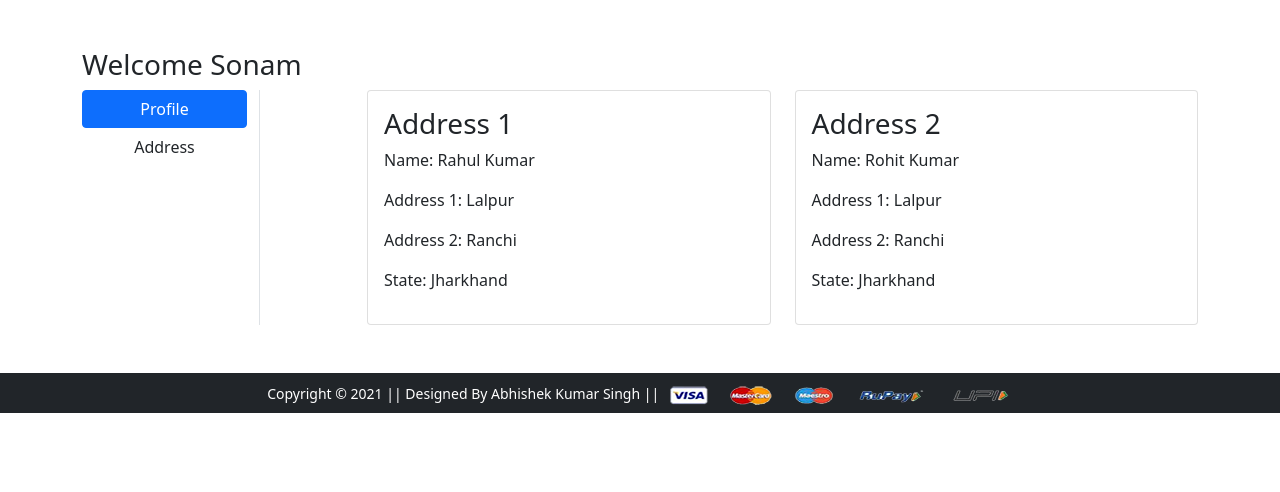
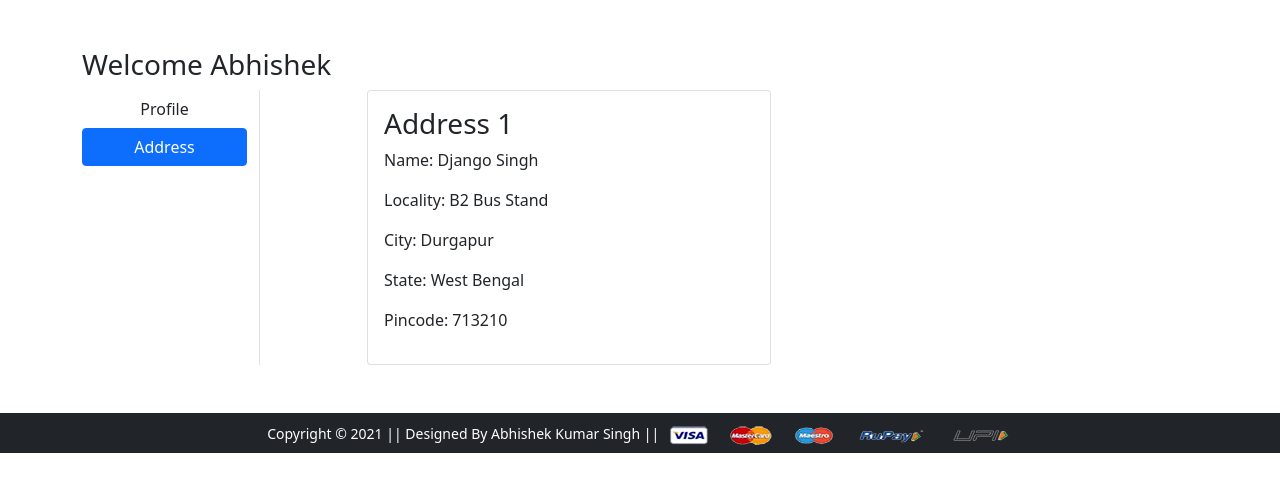
Before and after one commit to Abhishek-003/Django_Ecommerce_website, a Django app: page /address/ in a window 1280 px wide. Shown: the part 56-548 px from the top of the page. Run offline with Django 4.2, Linux system fonts and the light colour scheme; a user stored in the database is signed in; data comes from the database, SQL or seed files in the repository; both versions use the stored data as it was after the commit; parts of the project's set-up code (start-up, migrations or seed data) failed here and were passed over; some libraries are stand-ins or nearby versions.

Commit message:
Modified Profile and Address Page

```diff
--- a/app/templates/app/address.html
+++ b/app/templates/app/address.html
@@ -1,40 +1,32 @@
 {% extends 'app/base.html' %}
 {% load static %}
-{% block title %}Buy Now{% endblock title %}
+{% block title %}Address{% endblock title %}
 {% block main-content %}
 <div class="container my-5">
  <div class="row">
- <h3>Welcome Sonam</h3>
+ <h3>Welcome {{request.user.username|capfirst}}</h3>
   <div class="col-sm-2 border-end">
    <ul class="list-unstyled">
-    <li class="d-grid"><a href="{% url 'profile' %}" class="btn btn-primary">Profile</a></li>
-    <li class="d-grid"><a href="{% url 'address' %}" class="btn">Address</a></li>
+    <li class="d-grid"><a href="{% url 'profile' %}" class="btn">Profile</a></li>
+    <li class="d-grid"><a href="{% url 'address' %}" class="btn btn-primary">Address</a></li>
    </ul>
   </div>
   <div class="col-sm-9 offset-sm-1">
-   <div class="row">
+    <div class="row">
+    {% for ad in add %}
     <div class="col-sm-6">
-     <div class="card">
-      <div class="card-body">
-       <h3>Address 1</h3>
-       <p>Name: Rahul Kumar</p>
-       <p>Address 1: Lalpur</p>
-       <p>Address 2: Ranchi</p>
-       <p>State: Jharkhand</p>
-      </div>
-     </div>
+        <div class="card">
+          <div class="card-body">
+              <h3>Address {{forloop.counter}}</h3>
+              <p>Name: {{ad.name}}</p>
+              <p>Locality: {{ad.locality}}</p>
+              <p>City: {{ad.city}}</p>
+              <p>State: {{ad.state}}</p>
+              <p>Pincode: {{ad.zipcode}}</p>
+          </div>
+        </div>
     </div>
-    <div class="col-sm-6">
-     <div class="card">
-      <div class="card-body">
-       <h3>Address 2</h3>
-       <p>Name: Rohit Kumar</p>
-       <p>Address 1: Lalpur</p>
-       <p>Address 2: Ranchi</p>
-       <p>State: Jharkhand</p>
-      </div>
-     </div>
-    </div>
+    {% endfor %}
    </div>
   </div>
  </div>
--- a/app/templates/app/passwordchange.html
+++ b/app/templates/app/passwordchange.html
@@ -1,10 +1,10 @@
 {% extends 'app/base.html' %}
 {% load static %}
-{% block title %}Buy Now{% endblock title %}
+{% block title %}Password Change{% endblock title %}
 {% block main-content %}
 <div class="container my-5">
  <div class="row">
- <h3>Welcome {{request.user.first_name}} {{request.user.last_name}}</h3>
+ <h3>Welcome {{request.user.username}}</h3>
   <div class="col-sm-2 border-end">
    <ul class="list-unstyled">
     <li class="d-grid"><a href="{% url 'profile' %}" class="btn btn-primary">Change Password</a></li>
--- a/app/urls.py
+++ b/app/urls.py
@@ -11,7 +11,7 @@ urlpatterns = [
     path('product-detail/<int:pk>', views.product_detail, name='product-detail'),
     path('cart/', views.add_to_cart, name='add-to-cart'),
     path('buy/', views.buy_now, name='buy-now'),
-    path('profile/', views.profile, name='profile'),
+    path('profile/', views.ProfileView.as_view(), name='profile'),
     path('address/', views.address, name='address'),
     path('orders/', views.orders, name='orders'),
 
--- a/app/views.py
+++ b/app/views.py
@@ -1,7 +1,7 @@
 from unicodedata import category
 from django.shortcuts import render
 from .models import Customer, Product, OrderPlaced, Cart
-from .forms import CustomerRegistrationForm
+from .forms import CustomerProfileForm, CustomerRegistrationForm
 from django.views import View
 from django.contrib import messages
 
@@ -27,11 +27,9 @@ def add_to_cart(request):
 def buy_now(request):
  return render(request, 'app/buynow.html')
 
-def profile(request):
- return render(request, 'app/profile.html')
-
 def address(request):
- return render(request, 'app/address.html')
+ add = Customer.objects.filter(user=request.user)
+ return render(request, 'app/address.html', {'add': add})
 
 def orders(request):
  return render(request, 'app/orders.html')
@@ -64,3 +62,22 @@ class CustomerRegistrationView(View):
 
 def checkout(request):
  return render(request, 'app/checkout.html')
+
+class ProfileView(View):
+    def get(self, request):
+        form = CustomerProfileForm()
+        return render(request, 'app/profile.html', {'form':form})
+
+    def post(self, request):
+        form = CustomerProfileForm(request.POST)
+        if form.is_valid():
+            user = request.user
+            name = form.cleaned_data['name']
+            state = form.cleaned_data['state']
+            locality = form.cleaned_data['locality']
+            city = form.cleaned_data['city']
+            zipcode = form.cleaned_data['zipcode']
+            reg = Customer(user=user, name=name, locality=locality, city=city, state=state, zipcode=zipcode)
+            reg.save()
+            messages.success(request, "Congratulations!! Profile Updated Successfully")
+        return render(request, 'app/profile.html', {'form':form})
```
Also changed, not shown: app/forms.py (+15 -0 lines), app/templates/app/profile.html (+12 -28 lines), db.sqlite3.
